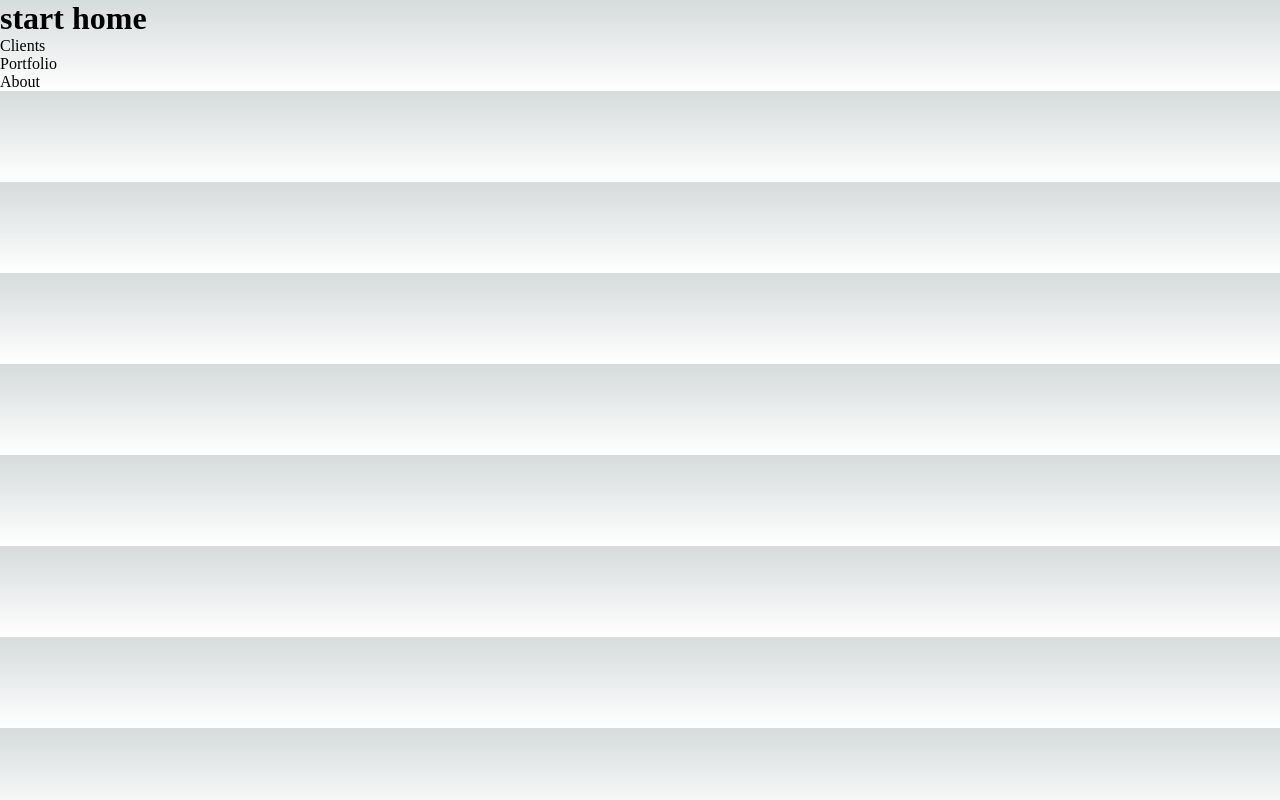
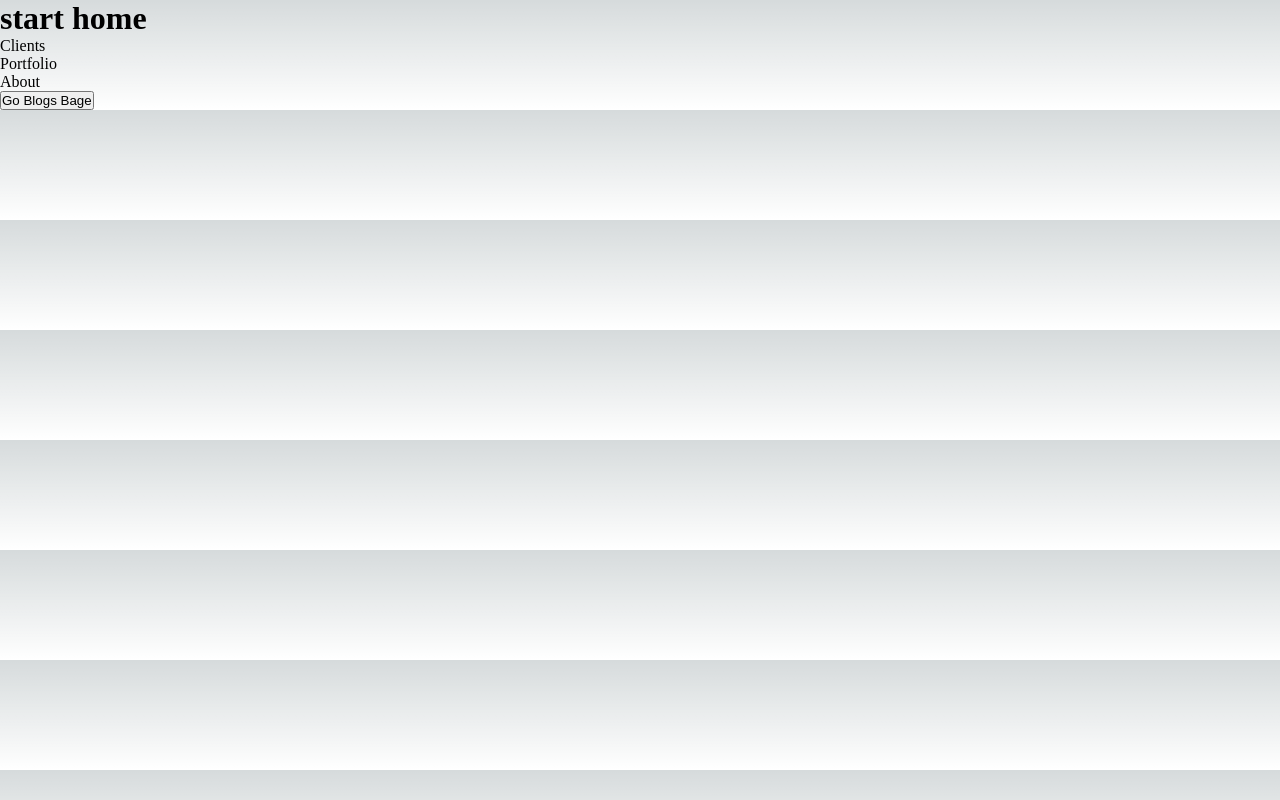
Before and after one commit to Mohamed22221/learn-nextjs, a Next.js app: page / in a window 1280 px wide. Built offline with nearby package versions, Linux system fonts and the light colour scheme.

Commit message:
feat : router.push() & router.replace()

```diff
--- a/pages/index.js
+++ b/pages/index.js
@@ -3,8 +3,16 @@ import Image from "next/image";
 import { Inter } from "next/font/google";
 import styles from "@/styles/Home.module.css";
 import Link from "next/link";
+import { useRouter } from "next/router";
 
 export default function homePage() {
+  const router = useRouter()
+  const navigateBlogs = () =>{
+    router.push("/blogs")
+    // router.push({pathname : "/blogs"})
+    // router.replace("/blogs")
+
+  }
   return (
     <>
       <h1>start home</h1>
@@ -19,6 +27,7 @@ export default function homePage() {
           <Link href="about">About</Link>
         </li>
       </ul>
+      <button onClick={navigateBlogs}>Go Blogs Bage</button>
     </>
   );
 }
```
Also changed, not shown: pages/blogs/index.js (added, +9 -0 lines), pages/blogs/[...slug].js (renamed from pages/blog/[...slug].js).
